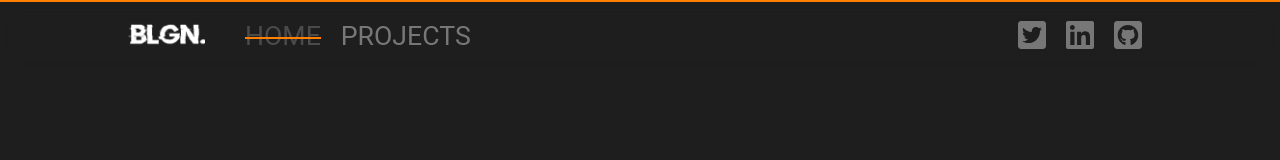
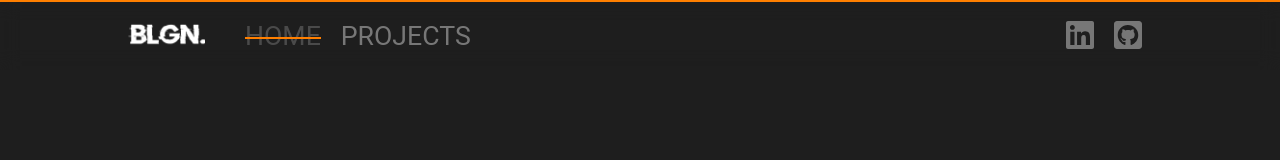
Before and after one commit to Nescabir/blgn-next, a Next.js app: page / in a window 1280 px wide. Shown: the top 160 px of the page. Built offline with nearby package versions, Linux system fonts and the light colour scheme; some icons are missing; a web font is replaced by a local one.

Commit message:
removed twitter from header

```diff
--- a/components/Header.tsx
+++ b/components/Header.tsx
@@ -47,7 +47,7 @@ function Header() {
         </div>
       </div>
       <div className={styles.socials}>
-        <div className={styles.social_item}>
+        {/* <div className={styles.social_item}>
           <a
             href="https://twitter.com/BLGNDev"
             id="twitter"
@@ -56,7 +56,7 @@ function Header() {
           >
             <FontAwesomeIcon icon={faTwitterSquare} />
           </a>
-        </div>
+        </div> */}
         <div className={styles.social_item}>
           <a
             href="https://www.linkedin.com/in/boulongne-baptiste/"
```
